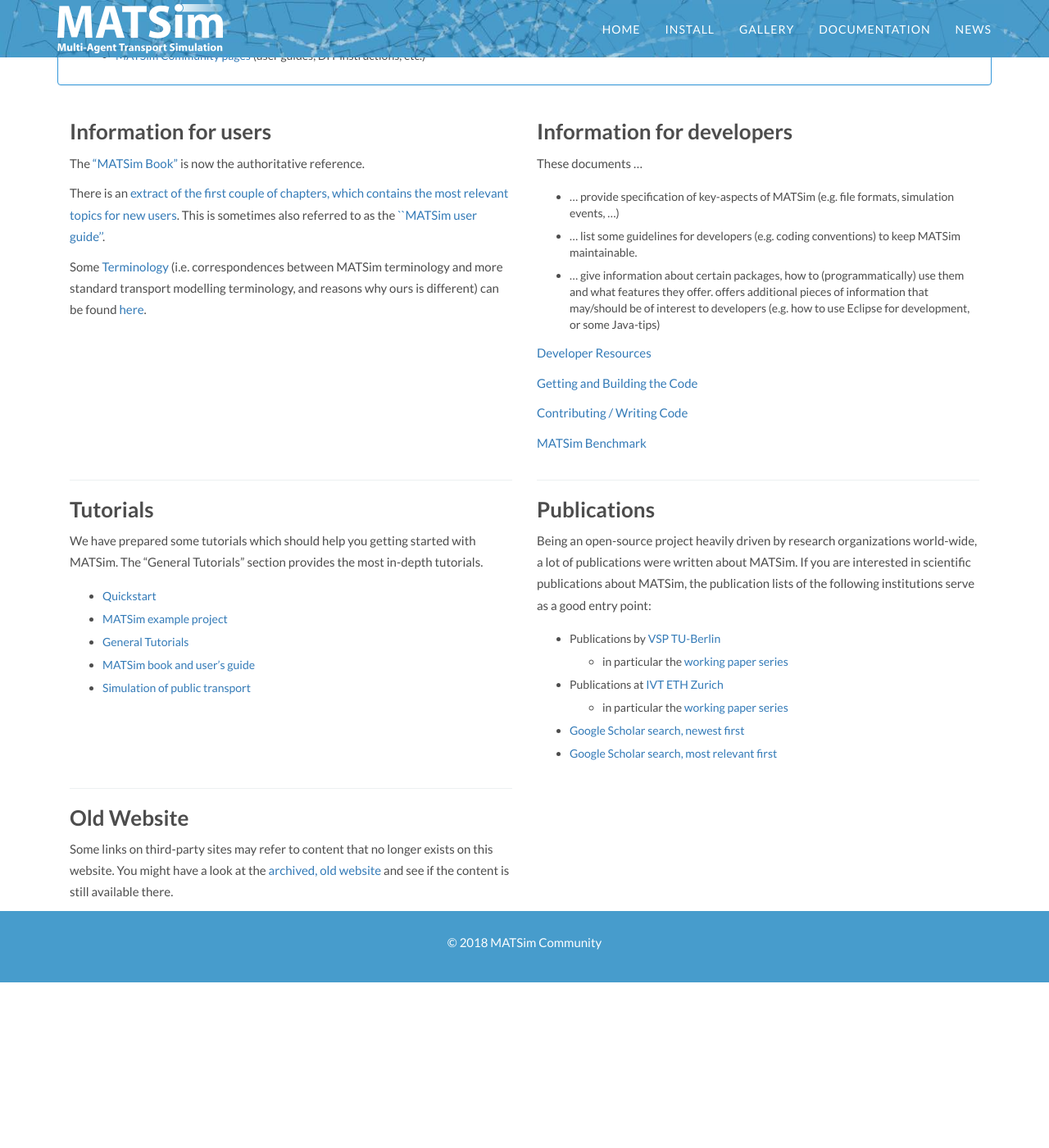
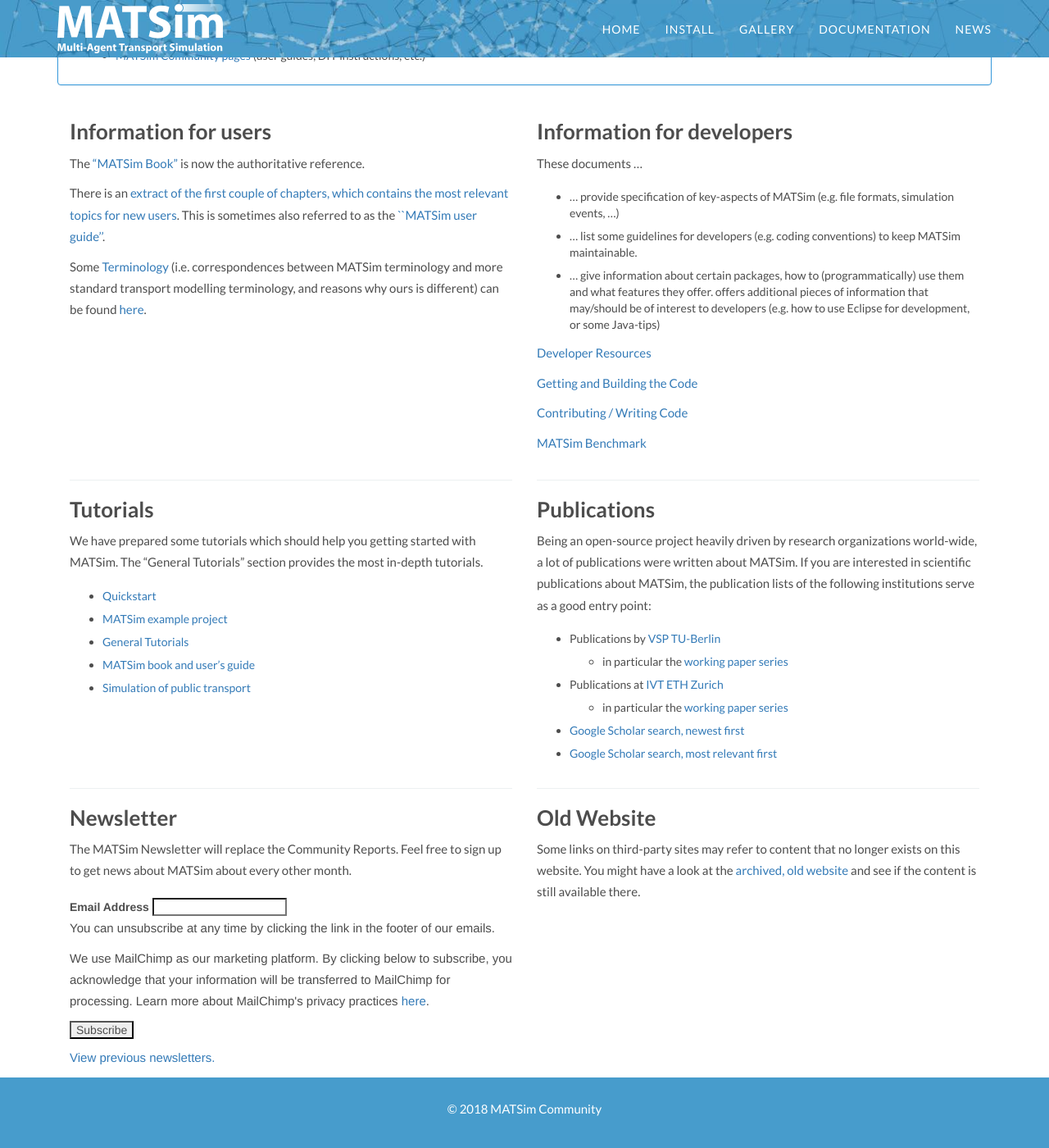
Before and after one commit to matsim-org/jekyll-website, a Jekyll site: the page built from docs/index.md, in a window 1280 px wide and 1400 px high, scrolled down 462 px. Shown: the whole window at 82% size. Built offline with Jekyll 4.4.1, drawn with Linux system fonts in a browser that asks for light colours; some web fonts are replaced; comment, search, counter and statistics services are not loaded; before the commit the page ends 1660 px from its top, so only the background shows below that.

Commit message:
add newsletter signup form to docs

```diff
--- a/docs/index.md
+++ b/docs/index.md
@@ -117,6 +117,52 @@
 
 ---
 
+### Newsletter
+
+The MATSim Newsletter will replace the Community Reports. Feel free to sign up to get news about MATSim about every other month.
+
+<!-- Begin MailChimp Signup Form -->
+<link href="//cdn-images.mailchimp.com/embedcode/classic-10_7.css" rel="stylesheet" type="text/css">
+<style type="text/css">
+	#mc_embed_signup{background:#fff; clear:left; font:14px Helvetica,Arial,sans-serif; }
+	/* Add your own MailChimp form style overrides in your site stylesheet or in this style block.
+	   We recommend moving this block and the preceding CSS link to the HEAD of your HTML file. */
+	   #mc_embed_signup form {
+	   	padding: 10px 0;
+	   }
+</style>
+<div id="mc_embed_signup">
+<form action="https://matsim.us19.list-manage.com/subscribe/post?u=e49ff2b314f16a9bee52060b8&amp;id=8da112ed30" method="post" id="mc-embedded-subscribe-form" name="mc-embedded-subscribe-form" class="validate" target="_blank" novalidate>
+    <div id="mc_embed_signup_scroll">
+<div class="mc-field-group">
+	<label for="mce-EMAIL">Email Address </label>
+	<input type="email" value="" name="EMAIL" class="required email" id="mce-EMAIL">
+</div>
+<div>
+	<p>You can unsubscribe at any time by clicking the link in the footer of our emails.</p>
+	<p>We use MailChimp as our marketing platform. By clicking below to subscribe, you acknowledge that your information will be transferred to MailChimp for processing. Learn more about MailChimp's privacy practices <a href="https://mailchimp.com/legal/" target="_blank">here</a>.</p>
+</div>
+	<div id="mce-responses" class="clear">
+		<div class="response" id="mce-error-response" style="display:none"></div>
+		<div class="response" id="mce-success-response" style="display:none"></div>
+	</div>    <!-- real people should not fill this in and expect good things - do not remove this or risk form bot signups-->
+    <div style="position: absolute; left: -5000px;" aria-hidden="true"><input type="text" name="b_e49ff2b314f16a9bee52060b8_8da112ed30" tabindex="-1" value=""></div>
+    <div class="clear"><input type="submit" value="Subscribe" name="subscribe" id="mc-embedded-subscribe" class="button"></div>
+    </div>
+</form>
+<p><a href="https://us19.campaign-archive.com/home/?u=e49ff2b314f16a9bee52060b8&id=8da112ed30" title="View previous newsletters">View previous newsletters.</a></p>
+</div>
+<script type='text/javascript' src='//s3.amazonaws.com/downloads.mailchimp.com/js/mc-validate.js'></script><script type='text/javascript'>(function($) {window.fnames = new Array(); window.ftypes = new Array();fnames[0]='EMAIL';ftypes[0]='email';fnames[1]='FNAME';ftypes[1]='text';fnames[2]='LNAME';ftypes[2]='text';fnames[3]='ADDRESS';ftypes[3]='address';fnames[4]='PHONE';ftypes[4]='phone';fnames[5]='BIRTHDAY';ftypes[5]='birthday';}(jQuery));var $mcj = jQuery.noConflict(true);</script>
+<!--End mc_embed_signup-->
+
+</div>
+
+
+<!-- ------------------------------------------- -->
+<div class="col-md-6" markdown="1">
+
+---
+
 ### Old Website
 
 Some links on third-party sites may refer to content that no longer exists on this website. You might have a look at the [archived, old website](http://archive.matsim.org/) and see if the content is still available there.
```
